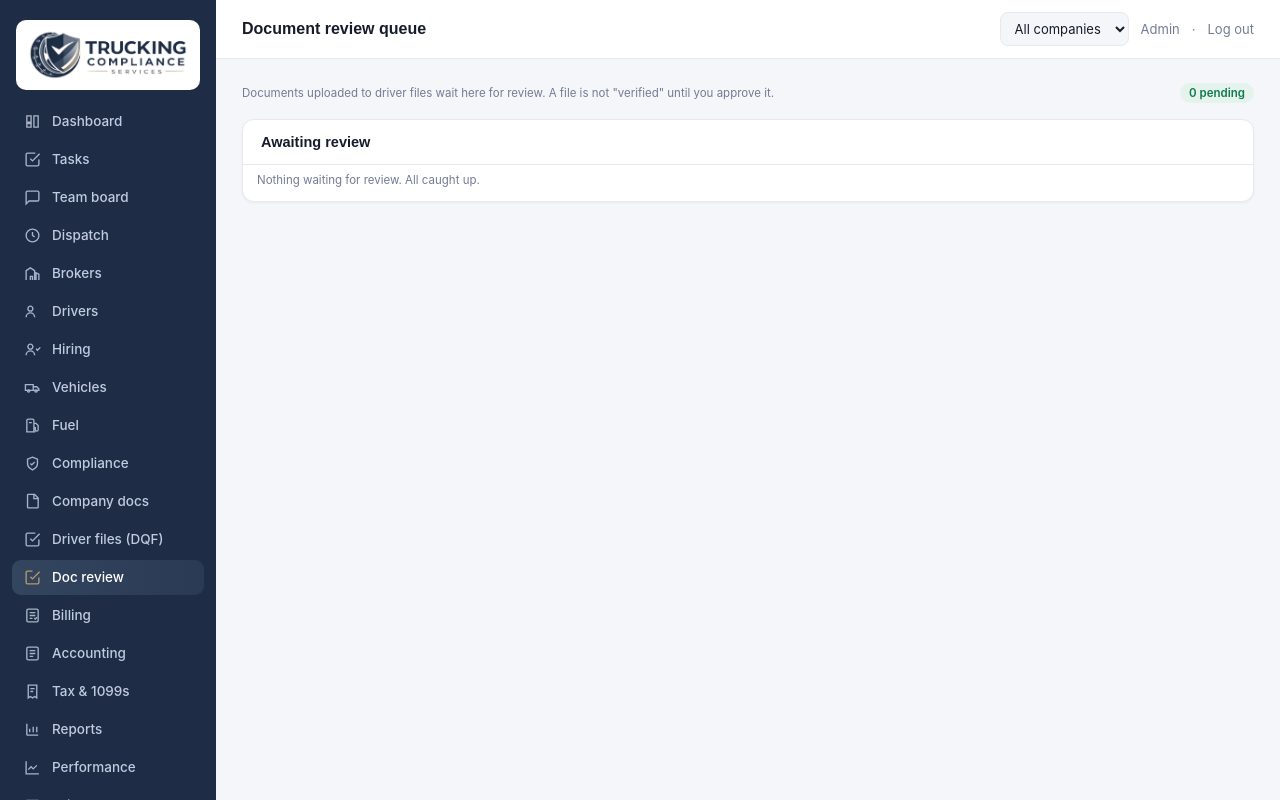
After one commit to truckingcomplianceservice/trucking-portal, a Django app: page /app/reviews/ in a window 1280 px wide. The commit adds this page. Run offline with Django 5.2, Linux system fonts and the light colour scheme; the visitor is signed in with stand-in values (Sample User, id 1); data that the repository does not hold is empty.

Commit message:
h phase 1 to 3

```diff
--- a/operations/models.py
+++ b/operations/models.py
@@ -465,6 +465,17 @@ class ComplianceDocument(models.Model):
         help_text="Leave blank if this document does not expire.")
     file = models.FileField(upload_to="compliance/", blank=True)
     verified = models.BooleanField(default=False)
+    REVIEW_CHOICES = [("pending", "Pending review"), ("approved", "Approved"),
+                      ("rejected", "Rejected"), ("replace", "Replacement requested")]
+    review_status = models.CharField(max_length=10, choices=REVIEW_CHOICES, default="pending")
+    review_reason = models.CharField(max_length=200, blank=True)
+    reviewed_by = models.ForeignKey("auth.User", on_delete=models.SET_NULL, null=True, blank=True,
+                                    related_name="reviewed_docs")
+    reviewed_at = models.DateTimeField(null=True, blank=True)
+    superseded = models.BooleanField(default=False, help_text="An older version replaced by a newer upload.")
+    uploaded_by = models.ForeignKey("auth.User", on_delete=models.SET_NULL, null=True, blank=True,
+                                    related_name="uploaded_compliance_docs")
+    uploaded_at = models.DateTimeField(auto_now_add=True, null=True)
     notes = models.TextField(blank=True)
 
     class Meta:
--- a/operations/templates/operations/app_base.html
+++ b/operations/templates/operations/app_base.html
@@ -90,6 +90,8 @@
       {% if 'fuel' in nav_allowed %}<a href="/app/fuel/" data-match="/app/fuel"><svg viewBox="0 0 24 24" fill="none" stroke="currentColor" stroke-width="1.9"><path d="M4 21V5a2 2 0 0 1 2-2h6a2 2 0 0 1 2 2v16M3 21h13M14 9h3l3 3v6a2 2 0 0 1-4 0v-4M7 8h4"/></svg><span class="fl-label">Fuel</span></a>{% endif %}
       {% if 'compliance' in nav_allowed %}<a href="/app/compliance/" data-match="/app/compliance"><svg viewBox="0 0 24 24" fill="none" stroke="currentColor" stroke-width="1.9"><path d="M12 3l7 3v6c0 4-3 7-7 9-4-2-7-5-7-9V6z"/><path d="M9 12l2 2 4-4"/></svg><span class="fl-label">Compliance</span></a>{% endif %}
       {% if 'compliance' in nav_allowed %}<a href="/app/company/documents/" data-match="/app/company/documents"><svg viewBox="0 0 24 24" fill="none" stroke="currentColor" stroke-width="1.9"><path d="M6 2h9l5 5v13a1 1 0 0 1-1 1H6a1 1 0 0 1-1-1V3a1 1 0 0 1 1-1z"/><path d="M14 2v6h6"/></svg><span class="fl-label">Company docs</span></a>{% endif %}
+      {% if 'compliance' in nav_allowed %}<a href="/app/dqf/" data-match="/app/dqf"><svg viewBox="0 0 24 24" fill="none" stroke="currentColor" stroke-width="1.9"><path d="M9 11l3 3L22 4"/><path d="M21 12v7a2 2 0 0 1-2 2H5a2 2 0 0 1-2-2V5a2 2 0 0 1 2-2h11"/></svg><span class="fl-label">Driver files (DQF)</span></a>{% endif %}
+      {% if 'compliance' in nav_allowed %}<a href="/app/reviews/" data-match="/app/reviews"><svg viewBox="0 0 24 24" fill="none" stroke="currentColor" stroke-width="1.9"><path d="M9 11l3 3L22 4"/><path d="M12 3H5a2 2 0 0 0-2 2v14a2 2 0 0 0 2 2h14a2 2 0 0 0 2-2v-7"/></svg><span class="fl-label">Doc review</span></a>{% endif %}
       {% if 'billing' in nav_allowed %}<a href="/app/billing/" data-match="/app/billing"><svg viewBox="0 0 24 24" fill="none" stroke="currentColor" stroke-width="1.9"><rect x="4" y="3" width="16" height="18" rx="2"/><path d="M8 8h8M8 12h8M8 16h4M14.5 15.5l1.5 1.5 2.5-2.5"/></svg><span class="fl-label">Billing</span></a>{% endif %}
       {% if 'accounting' in nav_allowed %}<a href="/app/accounting/" data-match="/app/accounting"><svg viewBox="0 0 24 24" fill="none" stroke="currentColor" stroke-width="1.9"><rect x="4" y="3" width="16" height="18" rx="2"/><path d="M8 8h8M8 12h8M8 16h5"/></svg><span class="fl-label">Accounting</span></a>{% endif %}
       {% if 'tax' in nav_allowed %}<a href="/reports/tax/" data-match="/reports/tax"><svg viewBox="0 0 24 24" fill="none" stroke="currentColor" stroke-width="1.9"><path d="M6 3h12v18l-3-2-3 2-3-2-3 2z"/><path d="M9 8h6M9 12h4"/></svg><span class="fl-label">Tax & 1099s</span></a>{% endif %}
--- /dev/null
+++ b/operations/templates/operations/doc_review.html
@@ -0,0 +1,32 @@
+{% extends "operations/app_base.html" %}
+{% block title %}Document review — Fleetline{% endblock %}
+{% block page_title %}Document review queue{% endblock %}
+{% block content %}
+{% if messages %}{% for m in messages %}<div style="margin:8px 0;padding:10px 14px;border-radius:8px;font-size:13px;background:#e4f4ec;color:#137a51">{{ m }}</div>{% endfor %}{% endif %}
+<div class="toolbar"><div class="sub">Documents uploaded to driver files wait here for review. A file is not "verified" until you approve it.</div><div class="spacer"></div><span class="chip {% if count %}c-warn{% else %}c-green{% endif %}">{{ count }} pending</span></div>
+
+<div class="card"><div class="card-h"><h3>Awaiting review</h3></div>
+ <div style="padding:8px 14px 14px">
+  {% if pending %}
+  {% for doc in pending %}
+  <div style="border:1px solid var(--line);border-radius:10px;padding:12px 14px;margin-bottom:10px">
+   <div style="display:flex;justify-content:space-between;align-items:center;flex-wrap:wrap;gap:8px">
+    <div>
+     <b>{{ doc.driver.first_name }} {{ doc.driver.last_name }}</b> · {{ doc.get_doc_type_display }}
+     <div class="sub" style="font-size:12px">{{ doc.company.name }}{% if doc.expiry_date %} · expires {{ doc.expiry_date }}{% endif %}{% if doc.uploaded_at %} · uploaded {{ doc.uploaded_at|date:"M d, Y" }}{% endif %}</div>
+    </div>
+    {% if doc.file %}<a class="btn ghost" style="padding:4px 11px;font-size:12px" href="{{ doc.file.url }}" target="_blank">View file</a>{% endif %}
+   </div>
+   <form method="post" style="margin-top:10px;display:flex;gap:8px;align-items:center;flex-wrap:wrap">{% csrf_token %}
+    <input type="hidden" name="doc_id" value="{{ doc.id }}">
+    <input name="reason" placeholder="Reason / note (for reject or replace)" style="flex:1;min-width:200px;padding:7px 10px;border:1px solid var(--line);border-radius:8px">
+    <button class="btn navy" name="action" value="approve" type="submit" style="padding:6px 14px">Approve</button>
+    <button class="btn ghost" name="action" value="replace" type="submit" style="padding:6px 12px">Request replacement</button>
+    <button class="btn ghost" name="action" value="reject" type="submit" style="padding:6px 12px;color:#c0392b">Reject</button>
+   </form>
+  </div>
+  {% endfor %}
+  {% else %}<div class="sub">Nothing waiting for review. All caught up.</div>{% endif %}
+ </div>
+</div>
+{% endblock %}
--- a/operations/views.py
+++ b/operations/views.py
@@ -3002,3 +3002,115 @@ def app_load_new(request):
                   {"companies": cs, "default_company": default_company,
                    "drivers": Driver.objects.filter(company__in=cs).order_by("first_name"),
                    "vehicles": Vehicle.objects.filter(company__in=cs).order_by("unit_number")})
+
+
+# ================= Phase 2: Driver Qualification File (DQF) checklist =================
+# Default FMCSA-oriented DQF requirements. Labeled as SYSTEM DEFAULTS — each
+# organization's compliance professional should review which apply to them.
+DQF_REQUIREMENTS = [
+    ("application", "Signed employment application", True, None),
+    ("cdl", "CDL / driver license", True, "expiry"),
+    ("medical", "Medical examiner's certificate", True, "expiry"),
+    ("mvr", "Motor Vehicle Record (initial)", True, None),
+    ("annual_review", "Annual review of driving record", True, "annual"),
+    ("road_test", "Road test certificate / equivalent", True, None),
+    ("safety_history", "Previous employer safety history", True, None),
+    ("psp", "PSP report", False, None),
+    ("clearinghouse", "Clearinghouse query", True, "annual"),
+    ("drug_test", "Pre-employment drug test", True, None),
+    ("eldt", "ELDT certificate (if applicable)", False, None),
+]
+
+
+def _dqf_status(driver):
+    """Build the DQF checklist for one driver from their compliance documents."""
+    today = _dt.date.today()
+    docs = list(ComplianceDocument.objects.filter(driver=driver))
+    by_type = {}
+    for d in docs:
+        by_type.setdefault(d.doc_type, []).append(d)
+    items = []
+    have = 0
+    for code, label, required, kind in DQF_REQUIREMENTS:
+        matches = by_type.get(code, [])
+        latest = None
+        if matches:
+            latest = sorted(matches, key=lambda x: (x.issued_date or _dt.date.min), reverse=True)[0]
+        state, chip = "missing", "c-gray"
+        if latest and latest.file:
+            if latest.expiry_date:
+                if latest.expiry_date < today:
+                    state, chip = "expired", "c-red"
+                elif (latest.expiry_date - today).days <= 30:
+                    state, chip = "expiring", "c-warn"
+                else:
+                    state, chip = "ok", "c-green"
+            else:
+                state, chip = "ok", "c-green"
+            have += 1
+        elif not required:
+            state, chip = "optional", "c-gray"
+        items.append({"code": code, "label": label, "required": required,
+                      "kind": kind, "state": state, "chip": chip, "doc": latest})
+    required_count = sum(1 for r in DQF_REQUIREMENTS if r[2])
+    have_required = sum(1 for it in items if it["required"] and it["state"] in ("ok", "expiring"))
+    pct = int(round(have_required / required_count * 100)) if required_count else 100
+    return {"items": items, "pct": pct, "have_required": have_required,
+            "required_count": required_count}
+
+
+@require_section("compliance")
+@login_required
+def dqf_list(request):
+    """Fleet DQF overview — every active driver with their completion %."""
+    cs = _companies(request)
+    rows = []
+    for d in Driver.objects.filter(company__in=cs, status="active").select_related("company"):
+        st = _dqf_status(d)
+        rows.append({"d": d, "pct": st["pct"],
+                     "have": st["have_required"], "need": st["required_count"],
+                     "missing": [it["label"] for it in st["items"]
+                                 if it["required"] and it["state"] in ("missing", "expired")][:4]})
+    rows.sort(key=lambda r: r["pct"])
+    return render(request, "operations/dqf_list.html", {"rows": rows})
+
+
+@require_section("compliance")
+@login_required
+def dqf_detail(request, pk):
+    cs = _companies(request)
+    d = _get(Driver, pk=pk, company__in=cs)
+    st = _dqf_status(d)
+    return render(request, "operations/dqf_detail.html",
+                  {"d": d, "dqf": st, "doc_types": ComplianceDocument.DOC_TYPE_CHOICES})
+
+
+# ================= Phase 3: Document review queue =================
+@require_section("compliance")
+@login_required
+def doc_review_queue(request):
+    """Queue of compliance documents awaiting review; approve/reject/replace."""
+    cs = _companies(request)
+    if request.method == "POST":
+        doc = ComplianceDocument.objects.filter(
+            pk=request.POST.get("doc_id"), company__in=cs).first()
+        action = request.POST.get("action")
+        if doc:
+            if action == "approve":
+                doc.review_status = "approved"; doc.verified = True
+            elif action == "reject":
+                doc.review_status = "rejected"; doc.verified = False
+            elif action == "replace":
+                doc.review_status = "replace"; doc.verified = False
+            doc.review_reason = request.POST.get("reason", "").strip()
+            doc.reviewed_by = request.user
+            from django.utils import timezone as _tz
+            doc.reviewed_at = _tz.now()
+            doc.save()
+            _messages.success(request, f"Document marked {doc.get_review_status_display()}.")
+        return redirect("doc_review_queue")
+    pending = ComplianceDocument.objects.filter(
+        company__in=cs, review_status="pending", superseded=False
+    ).select_related("driver", "company").exclude(file="")
+    return render(request, "operations/doc_review.html",
+                  {"pending": pending, "count": pending.count()})
--- a/trucking_ops/urls.py
+++ b/trucking_ops/urls.py
@@ -57,6 +57,9 @@ urlpatterns = [
     path("app/vehicles/<int:pk>/report/email/", views.email_vehicle_report, name="email_vehicle_report"),
     path("app/hiring/", views.app_hiring, name="app_hiring"),
     path("app/hiring/<int:pk>/", views.applicant_detail, name="applicant_detail"),
+    path("app/dqf/", views.dqf_list, name="dqf_list"),
+    path("app/dqf/<int:pk>/", views.dqf_detail, name="dqf_detail"),
+    path("app/reviews/", views.doc_review_queue, name="doc_review_queue"),
     path("app/brokers/", views.app_brokers, name="app_brokers"),
     path("app/fuel/", views.app_fuel, name="app_fuel"),
     path("app/fuel/add/", views.fuel_add, name="fuel_add"),
```
Also changed, not shown: operations/templates/operations/dqf_detail.html (added, +22 -0 lines), operations/templates/operations/dqf_list.html (added, +24 -0 lines), README.md, operations/migrations/0036_compliancedocument_review_reason_and_more.py (added).
